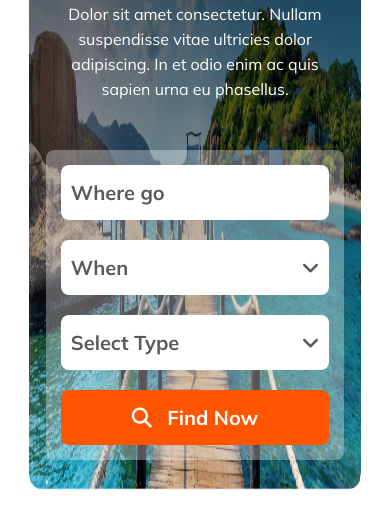
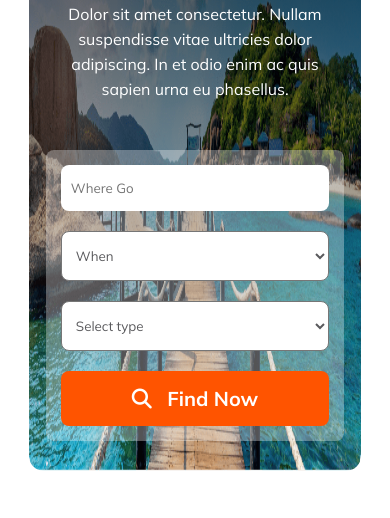
Before and after one commit to digitalutilize/Adventure-Hero, a plain HTML site: page index.html in a window 390 px wide. Shown: the part 290-808 px from the top of the page. Drawn offline with Linux system fonts and the light colour scheme.

Commit message:
banner search section & responsive update

```diff
--- a/index.html
+++ b/index.html
@@ -45,9 +45,20 @@
                         dolor adipiscing. In et odio enim ac quis sapien urna eu phasellus.</p>
 
                     <div class="search">
-                        <button class="where btn-primary">Where go</button>
-                        <button class="when btn-primary">When <i class="fa-solid fa-angle-down"></i></button>
-                        <button class="select btn-primary">Select Type <i class="fa-solid fa-angle-down"></i></button>
+                        <input type="text" placeholder="Where Go">
+                        <select name="" id="">
+                            <option value="">When</option>
+                            <option value="">Summer</option>
+                            <option value="">Winter</option>
+                            <option value="">Fall</option>
+                        </select>
+
+                        <select name="" id="">
+                            <option value="">Select type</option>
+                            <option value="">Solo Travel</option>
+                            <option value="">Family Tour</option>
+                            <option value="">Foreign Trip</option>
+                        </select>
                         <button class="find btn-primary"><i class="fa-solid fa-magnifying-glass"></i> Find Now</button>
                     </div>
                 </div>
--- a/styles/responsive.css
+++ b/styles/responsive.css
@@ -32,7 +32,7 @@
         flex-direction: column;
         gap: 20px;
     }
-    .where, .when, .select{
+    .search select{
         width: 100%;
     }
 
@@ -47,6 +47,9 @@
     }
     .popular-content, .popular-img, .popular-text{
         width: 100%;
+    }
+    .popular-title{
+        font-size: 25px;
     }
 
 }
@@ -82,7 +85,7 @@
         flex-direction: column;
         gap: 20px;
     }
-    .where, .when, .select{
+    .search select{
         width: 100%;
     }
 
@@ -127,7 +130,7 @@
         flex-direction: column;
         gap: 20px;
     }
-    .where, .when, .select{
+    .search select{
         width: 100%;
     }
 
--- a/styles/style.css
+++ b/styles/style.css
@@ -47,52 +47,6 @@ section{
 /* Nav & Header Related Styles */
 
 /* Nav Menu related styles start */
-/* nav{
-    display: flex;
-    justify-content: space-between;
-    padding: 30px 10px ;
-}
-
-.logo{
-    font-size: 36px;
-    font-weight: bolder;
-    display: flex;
-    align-items: center;
-}
-
-.logo img{
-    margin-right: 15px;
-}
-
-.logo .color{
-    color: #FF5400;
-    margin-left: 5px;
-}
-
-.menu{
-    display: flex;
-    align-items: center;
-    gap: 30px;
-}
-
-.menu li{
-    list-style: none;
-}
-
-.menu li a{
-    text-decoration: none;
-    color: #424247;
-    font-size: 18px;
-}
-
-.menu li .h-color{
-    color: #FF5400;
-}
-
-.menu li a:hover{
-    color: #FF5400;
-    text-decoration: underline;
-} */
 
 .logo{
     display: flex;
@@ -136,26 +90,22 @@ nav ul li a:hover{
     padding: 105px 0;
     border-radius: 15px;
 }
-
 .banner-content{
     width: 65%;
     margin: 0 auto;
     text-align: center;
 }
-
 .banner-title{
     font-size: 64px;
     color: white;
     margin-bottom: 24px;
 }
-
 .banner-text{
     color: white;
     width: 90%;
     margin: 0 auto;
     margin-bottom: 48px;
 }
-
 .search{
     background-color: rgba(255, 255, 255, 0.322);
     padding: 15px;
@@ -164,22 +114,19 @@ nav ul li a:hover{
     justify-content: space-between;
     gap: 10px;
 }
-
-.where, .when, .select{
+.search input{
+    padding:15px 10px;
+    border-radius: 8px;
+    border: none;
+    outline: none;
+}
+.search select{
+    width: 180px;
+    padding: 15px 10px;
+    border-radius: 8px;
     background-color: white;
     color: #5A5A5D;
-    padding: 15px 10px;
-    display: flex;
-    justify-content: space-between;
-    align-items: center;
-    width: 20%;
-
 }
-
-.when i, .select i{
-    color: #5A5A5D;
-}
-
 .find i{
     margin-right: 10px;
 }
```
